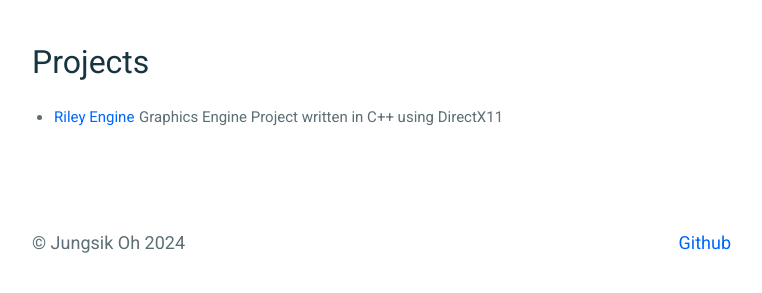
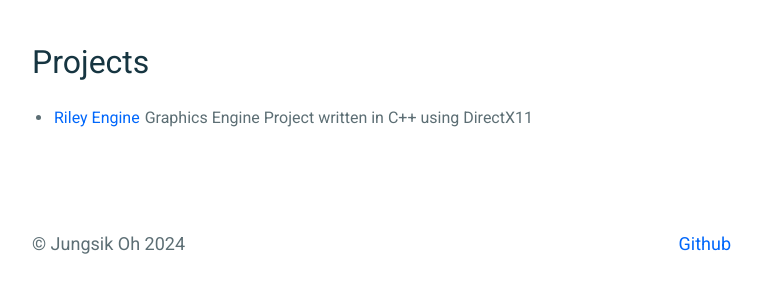
Before and after one commit to JungsikOh/jungsikoh.github.io, a Jekyll site: the page built from _pages/projects.md, in a window 1280 px wide. Shown: the part 251-544 px from the top of the page, without its empty margins (258-1020 px from the left). Built offline with Jekyll 4.4.1, drawn with Linux system fonts in a browser that asks for light colours.

Commit message:
Set font size 16px

```diff
--- a/_sass/components/_article.scss
+++ b/_sass/components/_article.scss
@@ -41,7 +41,7 @@
     margin-bottom: 5rem; // 50px
     @include fs--body;
     color: $c-base__01;
-    font-size: 15px;
+    font-size: 16px;
 
     > * {
         margin-bottom: 1.8rem; // 18px
```
